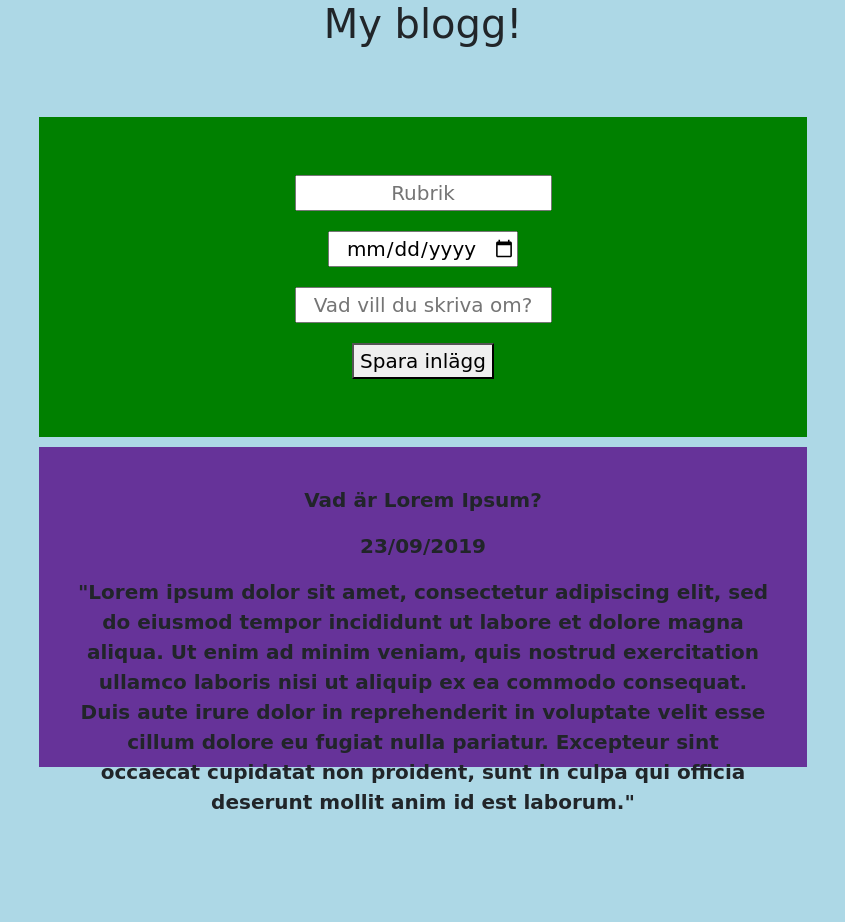
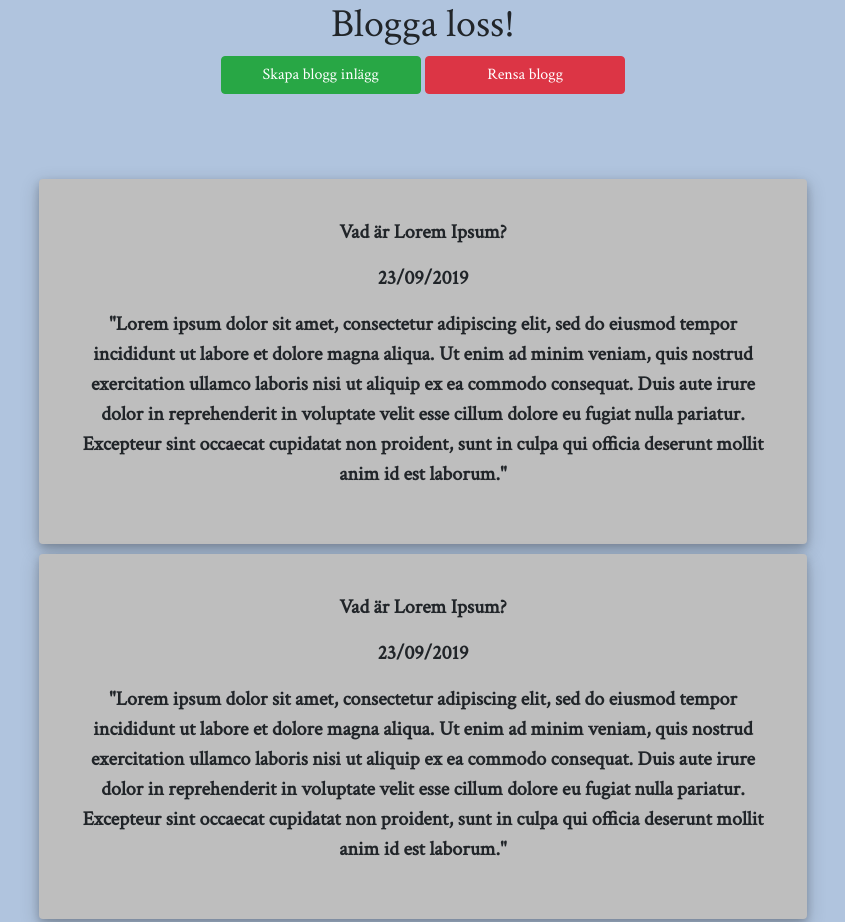
Before and after one commit to Tallbacka/Blogg, a plain HTML site: page index.html in a window 1280 px wide. Shown: the top 922 px of the page, without its empty margins (217-1062 px from the left). Drawn offline with nearby package versions, Linux system fonts and the light colour scheme.

Commit message:
design done

```diff
--- a/index.html
+++ b/index.html
@@ -8,26 +8,61 @@
     <title>Blogg</title>
 
     <!-- styles -->
-    <link rel="stylesheet" href="https://stackpath.bootstrapcdn.com/bootstrap/4.3.1/css/bootstrap.min.css" integrity="sha384-ggOyR0iXCbMQv3Xipma34MD+dH/1fQ784/j6cY/iJTQUOhcWr7x9JvoRxT2MZw1T" crossorigin="anonymous">
+    <link rel="stylesheet" href="https://stackpath.bootstrapcdn.com/bootstrap/4.3.1/css/bootstrap.min.css"
+        integrity="sha384-ggOyR0iXCbMQv3Xipma34MD+dH/1fQ784/j6cY/iJTQUOhcWr7x9JvoRxT2MZw1T" crossorigin="anonymous">
     <link rel="stylesheet" href="style.css">
-    <link href="https://fonts.googleapis.com/css?family=Amatic+SC&display=swap" rel="stylesheet">
+    <link href="https://fonts.googleapis.com/css?family=Crimson+Text&display=swap" rel="stylesheet">
+    <!-- Scripts -->
+    <script src="https://code.jquery.com/jquery-3.3.1.slim.min.js"
+        integrity="sha384-q8i/X+965DzO0rT7abK41JStQIAqVgRVzpbzo5smXKp4YfRvH+8abtTE1Pi6jizo"
+        crossorigin="anonymous"></script>
+    <script src="https://cdnjs.cloudflare.com/ajax/libs/popper.js/1.14.7/umd/popper.min.js"
+        integrity="sha384-UO2eT0CpHqdSJQ6hJty5KVphtPhzWj9WO1clHTMGa3JDZwrnQq4sF86dIHNDz0W1"
+        crossorigin="anonymous"></script>
+    <script src="https://stackpath.bootstrapcdn.com/bootstrap/4.3.1/js/bootstrap.min.js"
+        integrity="sha384-JjSmVgyd0p3pXB1rRibZUAYoIIy6OrQ6VrjIEaFf/nJGzIxFDsf4x0xIM+B07jRM"
+        crossorigin="anonymous"></script>
 
-    <!-- Scripts -->
-    <script src="https://code.jquery.com/jquery-3.3.1.slim.min.js" integrity="sha384-q8i/X+965DzO0rT7abK41JStQIAqVgRVzpbzo5smXKp4YfRvH+8abtTE1Pi6jizo" crossorigin="anonymous"></script>
-<script src="https://cdnjs.cloudflare.com/ajax/libs/popper.js/1.14.7/umd/popper.min.js" integrity="sha384-UO2eT0CpHqdSJQ6hJty5KVphtPhzWj9WO1clHTMGa3JDZwrnQq4sF86dIHNDz0W1" crossorigin="anonymous"></script>
-<script src="https://stackpath.bootstrapcdn.com/bootstrap/4.3.1/js/bootstrap.min.js" integrity="sha384-JjSmVgyd0p3pXB1rRibZUAYoIIy6OrQ6VrjIEaFf/nJGzIxFDsf4x0xIM+B07jRM" crossorigin="anonymous"></script>
+    <script src="https://kit.fontawesome.com/2f245fa161.js" crossorigin="anonymous"></script>
 
 </head>
 
 <body>
-    <header><h1>My blogg!</h1></header>
+    <div id="header">
 
+        <h1>Blogga loss!</h1>
+        <p>
+            <button class="btn btn-success" type="button" data-toggle="collapse" data-target="#bloggDropdown"
+            aria-expanded="false" aria-controls="bloggDropdown">
+                Skapa blogg inlägg
+            </button>
+            <button class="btn btn-danger" type="button" data-toggle="collapse" data-target="#bloggDropdown"
+            aria-expanded="false" aria-controls="bloggDropdown">
+                Rensa blogg
+            </button>
+        </p>
+        <div class="collapse" id="bloggDropdown">
+            <div class="card card-body">
+                <div class="form-group" id="bloggContainer">
+                    <input type="text" class="form-control" id="header" placeholder="Ange en rubrik">
+                    <input type="text" class="form-control" id="date" placeholder="ange ett datum">
+                    <textarea class="form-control" rows="5" id="blogg" placeholder="Vad vill du skriva om?"></textarea>
+                    <button id="btnSave" class="btn btn-info">Spara inlägg</button>
+                </div>
+            </div>
+        </div>
+    </div>
     <div id="wrapper">
-        <div class="container" id="inputContainer">
-            <input type="text" placeholder="Rubrik">
-            <input type="date" placeholder="datum">
-            <input type="text" placeholder="Vad vill du skriva om?">
-            <button id="btnSave">Spara inlägg</button>
+        <div class="container" id="responseContainer">
+            <article>
+                <p id="header">Vad är Lorem Ipsum?</p>
+                <p id="date">23/09/2019</p>
+                <p id="bloggtext">"Lorem ipsum dolor sit amet, consectetur adipiscing elit, sed do eiusmod tempor
+                    incididunt ut labore et dolore magna aliqua. Ut enim ad minim veniam, quis nostrud exercitation
+                    ullamco laboris nisi ut aliquip ex ea commodo consequat. Duis aute irure dolor in reprehenderit in
+                    voluptate velit esse cillum dolore eu fugiat nulla pariatur. Excepteur sint occaecat cupidatat non
+                    proident, sunt in culpa qui officia deserunt mollit anim id est laborum."</p>
+            </article>
         </div>
         <div class="container" id="responseContainer">
             <article>
--- a/main.js
+++ b/main.js
@@ -0,0 +1,6 @@
+// Ovning Webbutveckling .Net
+
+
+$(".form_datetime").datetimepicker({
+    format: "dd MM yyyy - hh:ii"
+});
--- a/style.css
+++ b/style.css
@@ -1,20 +1,21 @@
-body{
+body {
     width: 100vw;
-    background-color: lightblue;
+    background-color: lightsteelblue;
     text-align: center;
-    font-family: 'Kalam', cursive;
+    font-family: 'Crimson Text', serif;
     font-size: 20px;
     font-weight: bold;
 }
 
-#inputContainer{
-    background-color: green;
-}
-#responseContainer{
-    background-color: rebeccapurple;
+#inputContainer {
+    background-color: rgb(185, 223, 185);
 }
 
-#wrapper{
+#responseContainer {
+    background-color: rgb(190, 190, 190);
+}
+
+#wrapper {
     margin-top: 5%;
     margin-bottom: 5%;
     align-items: center;
@@ -24,7 +25,8 @@ body{
     flex-flow: column;
     flex-direction: column;
 }
-.container{
+
+.container {
     margin: 5px;
     align-items: center;
     display: flex;
@@ -32,19 +34,37 @@ body{
     padding: 3%;
     justify-content: space-evenly;
     text-align: center;
+    border-radius: 4px;
+    box-shadow: 0 4px 8px 0 rgba(0, 0, 0, 0.2), 0 6px 20px 0 rgba(0, 0, 0, 0.19);
 }
 
-#inputContainer{
-
-    width: 60vw;
-    height: 40vh;
-}
-#responseContainer{
-    width: 60vw;
-    height: 40vh;
-
+#header{
+    display:inline-flex;
+    flex-flow: column;
+    justify-content: center;
 }
 
-input{
-    text-align: center;
+#bloggDropdown {
+    width: 60vw;
+    justify-content: center;
 }
+
+.form-control {
+    margin: 4px;
+}
+
+input {
+    text-align: start;
+}
+
+#blogg {
+    width: 30;
+}
+
+.btn {
+    width: 200px;
+}
+
+#responseContainer {
+    width: 60vw;
+}
```
